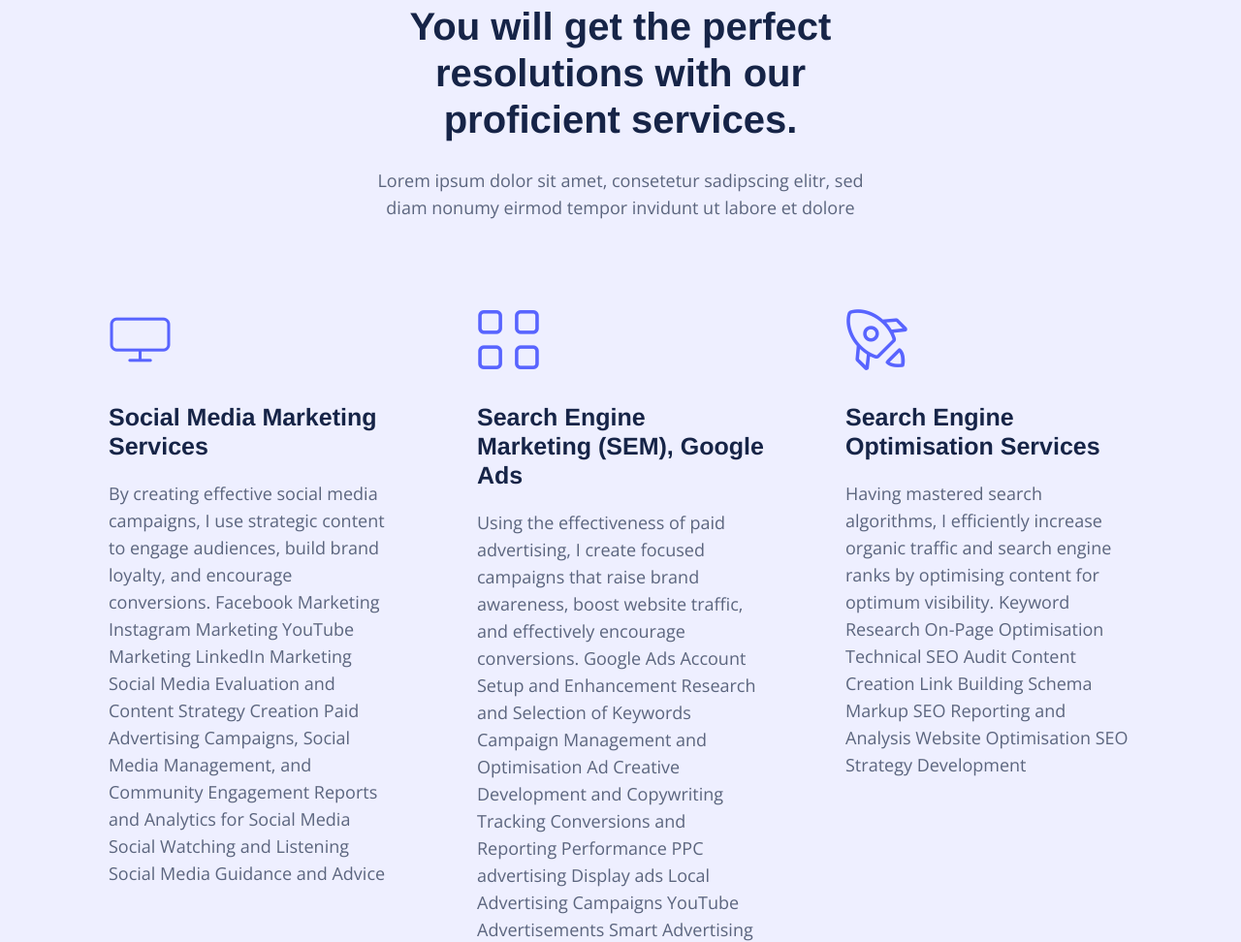
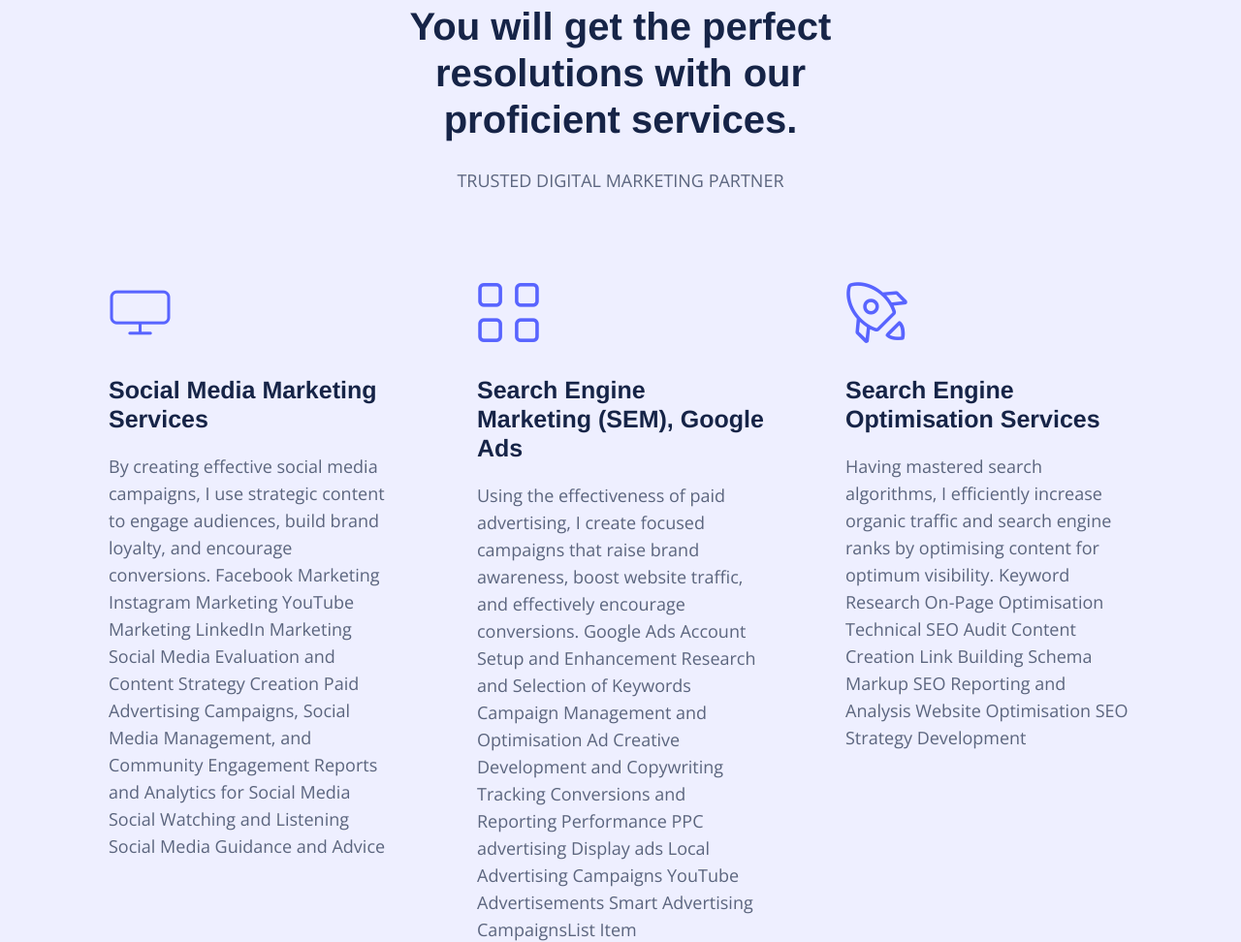
Before and after one commit to NITHINLAL1/social-media3, a plain HTML site: page index.html in a window 1280 px wide. Shown: the part 1420-2392 px from the top of the page at 97% size. Drawn offline with nearby package versions, Linux system fonts and the light colour scheme; a script that the page names is missing.

Commit message:
Update index.html

```diff
--- a/index.html
+++ b/index.html
@@ -173,8 +173,7 @@ services at affordable rates
 perfect resolutions with our proficient services.
                 </h2>
                 <p class="wow fadeInUp" data-wow-delay=".4s">
-                  Lorem ipsum dolor sit amet, consetetur sadipscing elitr, sed
-                  diam nonumy eirmod tempor invidunt ut labore et dolore
+                  TRUSTED DIGITAL MARKETING PARTNER
                 </p>
               </div>
             </div>
```
